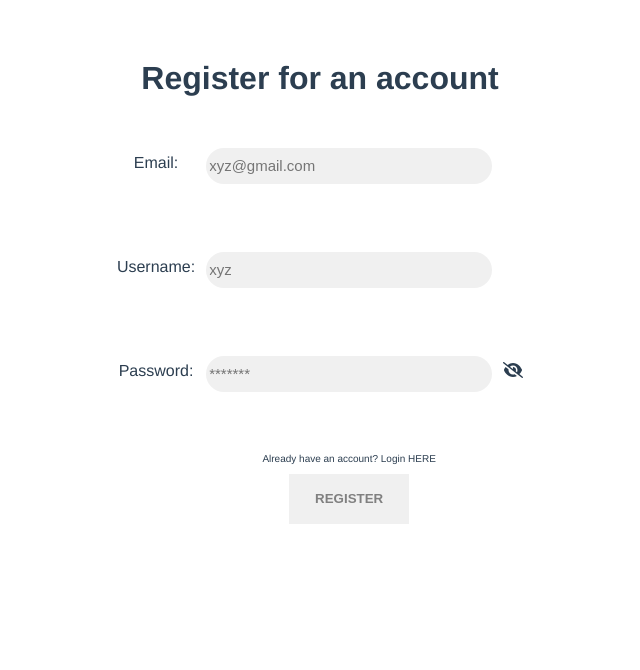
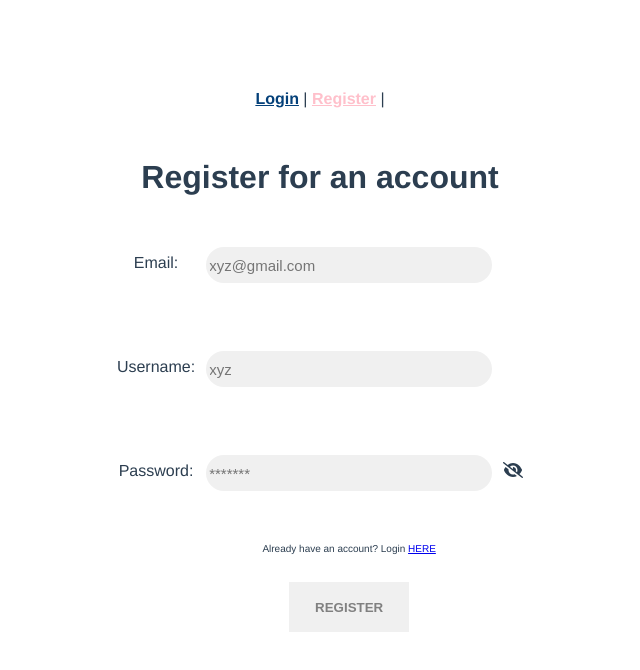
Before and after one commit to zhiaowei-2022/safe-travel, a Vue app: page /registerview in a window 1280 px wide. Shown: the top 670 px of the page, without its empty margins (320-960 px from the left). Built offline with nearby package versions, Linux system fonts and the light colour scheme.

Commit message:
sample router, view, index.js done

```diff
--- a/package.json
+++ b/package.json
@@ -13,7 +13,8 @@
     "@fortawesome/vue-fontawesome": "^3.0.0-5",
     "core-js": "^3.8.3",
     "firebase": "^9.6.8",
-    "vue": "^3.2.13"
+    "vue": "^3.2.13",
+    "vue-router": "^4.0.14"
   },
   "devDependencies": {
     "@babel/core": "^7.12.16",
--- a/src/App.vue
+++ b/src/App.vue
@@ -1,20 +1,22 @@
 <template>
-   <!-- <img alt="Vue logo" src="./assets/logo.png"> -->
-  <!-- <HelloWorld msg="Welcome"/>  -->
-  <RegisterPage/>
+    <div id="nav">
+    <router-link to="/">Login</router-link> |
+    <router-link to="/registerview">Register</router-link> |
+  </div>
+  <router-view/>
 
 </template>
 
 <script>
-// import HelloWorld from './components/HelloWorld.vue'
-import RegisterPage from './components/RegisterPage.vue'
+// import LoginPage from './components/LoginPage.vue'
+// import RegisterPage from './components/RegisterPage.vue'
 
 
 export default {
   name: 'App',
   components: {
-    // HelloWorld
-    RegisterPage
+    // RegisterPage,
+    // LoginPage
   }
 }
 </script>
@@ -28,4 +30,18 @@ export default {
   color: #2c3e50;
   margin-top: 60px;
 }
+
+#nav {
+  padding: 30px;
+}
+
+#nav a {
+  font-weight: bold;
+  color: rgb(4, 64, 121);
+}
+
+#nav a.router-link-exact-active {
+  color: pink;
+
+}
 </style>
--- a/src/components/Login.vue
+++ b/src/components/LoginPage.vue
@@ -1,9 +1,10 @@
 <template>
-
+  HI
 </template>
 
 <script>
 export default {
+    name: "LoginPage"
 
 }
 </script>
--- a/src/components/RegisterPage.vue
+++ b/src/components/RegisterPage.vue
@@ -56,9 +56,9 @@
             <tr>
               <td></td>
               <td>
-                <p id="login"> Already have an account? Login HERE </p>
-                  <!-- <router-link to="/loginrouter">HERE</router-link> </p> -->
-                  <!-- <router-view/> <br> -->
+                <p id="login"> Already have an account? Login
+                  <router-link to="/">HERE</router-link> </p>
+                  <router-view/> <br>
 
                 <button type="button" id="registerBtn" v-on:click="register()" v-if="criteriaArray.every(x => x == true)">REGISTER</button>
                 <button type="button" v-else id ="invalidRegisterBtn"> REGISTER</button>
--- /dev/null
+++ b/src/router/index.js
@@ -0,0 +1,28 @@
+import { createRouter, createWebHistory } from 'vue-router'
+// import Home from '@/views/Home.vue'
+import LoginView from '@/views/LoginView.vue'
+import RegisterView from '@/views/RegisterView.vue'
+
+const routes = [
+    // {
+    //     path: '/',
+    //     name: 'Home',
+    //     component: Home
+    // },
+    {
+        path: '/registerview',
+        name: 'RegisteView',
+        component: RegisterView
+    },
+    {
+        // path: '/loginview',
+        path: '/',
+        name: 'LoginRouter',
+        component: LoginView
+    },
+]
+const router = createRouter({
+    history: createWebHistory(), routes
+})
+
+export default router
--- /dev/null
+++ b/src/views/LoginView.vue
@@ -0,0 +1,20 @@
+<template>
+  <LoginPage/>
+</template>
+
+<script>
+import LoginPage from '@/components/LoginPage.vue'
+
+export default {
+    name: 'LoginView',
+
+    components: {
+        LoginPage
+    }
+
+}
+</script>
+
+<style>
+
+</style>
--- /dev/null
+++ b/src/views/RegisterView.vue
@@ -0,0 +1,20 @@
+<template>
+  <RegisterPage/>
+</template>
+
+<script>
+import RegisterPage from '@/components/RegisterPage.vue'
+
+export default {
+    name: 'RegisterView',
+
+    components: {
+        RegisterPage
+    }
+
+}
+</script>
+
+<style>
+
+</style>
```
Also changed, not shown: src/main.js (+4 -4 lines), 1 other file (tests, documents, lock files or other folders).
